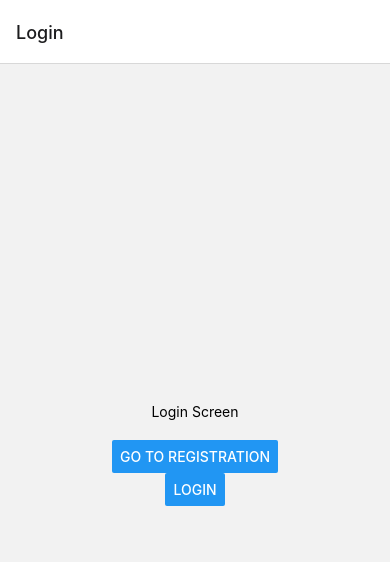
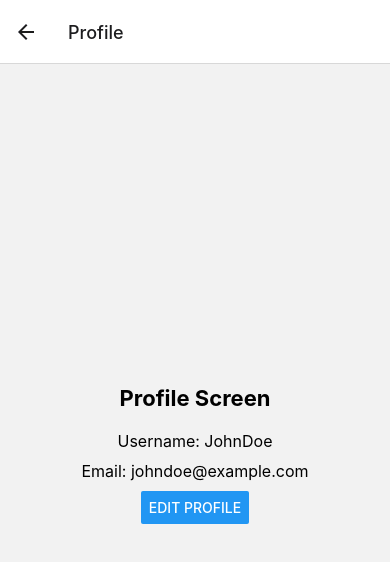
Before and after one commit to YossiElgazari/PixelPals, a React Native app in the folder Frontend/: screen /Profile in a window 390 px wide. Shown: the top 562 px of the page. Built offline with nearby package versions, Linux system fonts and the light colour scheme.

Commit message:
Add ProfileScreen component to the frontend

```diff
--- a/Frontend/App.tsx
+++ b/Frontend/App.tsx
@@ -5,6 +5,7 @@ import { createNativeStackNavigator } from '@react-navigation/native-stack';
 import LoginScreen from './screens/loginScreen';
 import RegisterScreen from './screens/registerScreen';
 import HomeScreen from './screens/homeScreen';
+import ProfileScreen from './screens/profileScreen';
 import { RootStackParamList } from './types';
 
 const Stack = createNativeStackNavigator<RootStackParamList>();
@@ -16,6 +17,7 @@ const App = () => {
         <Stack.Screen name="Login" component={LoginScreen} />
         <Stack.Screen name="Register" component={RegisterScreen} />
         <Stack.Screen name="Home" component={HomeScreen} />
+        <Stack.Screen name="Profile" component={ProfileScreen} />
       </Stack.Navigator>
     </NavigationContainer>
   );
--- a/Frontend/screens/profileScreen.tsx
+++ b/Frontend/screens/profileScreen.tsx
@@ -0,0 +1,54 @@
+// screens/ProfileScreen.tsx
+import React from 'react';
+import { View, Text, Button, StyleSheet } from 'react-native';
+import { NativeStackNavigationProp } from '@react-navigation/native-stack';
+import { RootStackParamList } from '../types';
+
+type Props = {
+  navigation: NativeStackNavigationProp<RootStackParamList, 'Profile'>;
+};
+
+const ProfileScreen: React.FC<Props> = ({ navigation }) => {
+  // Mock user data - replace this with actual data from your backend or state management
+  const userInfo = {
+    username: 'JohnDoe',
+    email: 'johndoe@example.com'
+    // Add any other user info you'd like to display
+  };
+
+  return (
+    <View style={styles.container}>
+      <Text style={styles.text}>Profile Screen</Text>
+      <Text style={styles.userInfo}>Username: {userInfo.username}</Text>
+      <Text style={styles.userInfo}>Email: {userInfo.email}</Text>
+      {/* Add more user info fields as necessary */}
+
+      <Button
+        title="Edit Profile"
+        onPress={() => {
+          // Placeholder for edit profile action
+          // This could navigate to an EditProfileScreen or open an edit modal
+        }}
+      />
+    </View>
+  );
+};
+
+const styles = StyleSheet.create({
+  container: {
+    flex: 1,
+    justifyContent: 'center',
+    alignItems: 'center',
+  },
+  text: {
+    fontSize: 22,
+    fontWeight: 'bold',
+    marginBottom: 20,
+  },
+  userInfo: {
+    fontSize: 16,
+    marginBottom: 10,
+  },
+});
+
+export default ProfileScreen;
--- a/Frontend/types.ts
+++ b/Frontend/types.ts
@@ -3,4 +3,5 @@ export type RootStackParamList = {
     Login: undefined;
     Register: undefined;
     Home: undefined;
+    Profile: undefined;
   };
```
Also changed, not shown: Frontend/package.json (+4 -4 lines), 1 other file (tests, documents, lock files or other folders).
